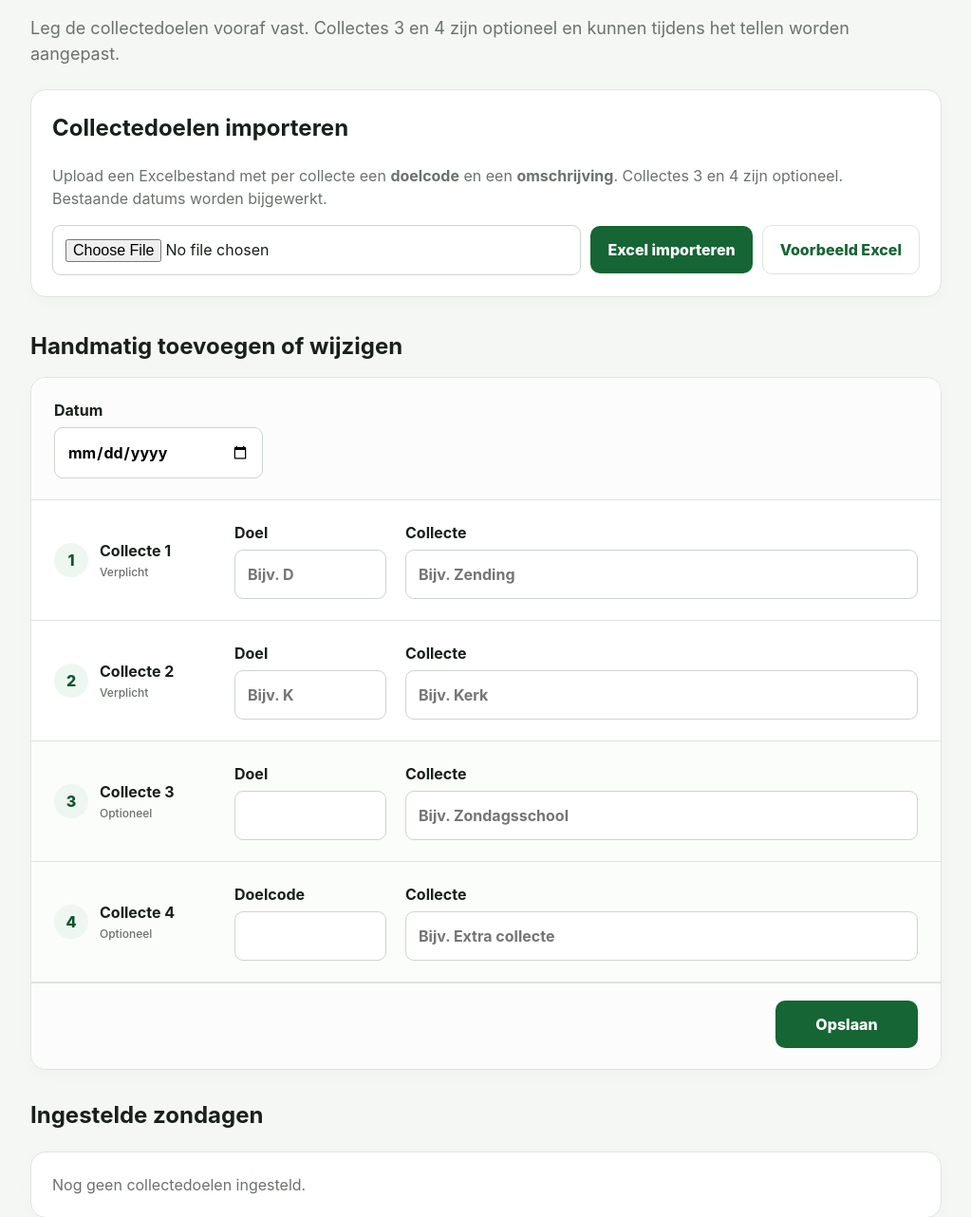
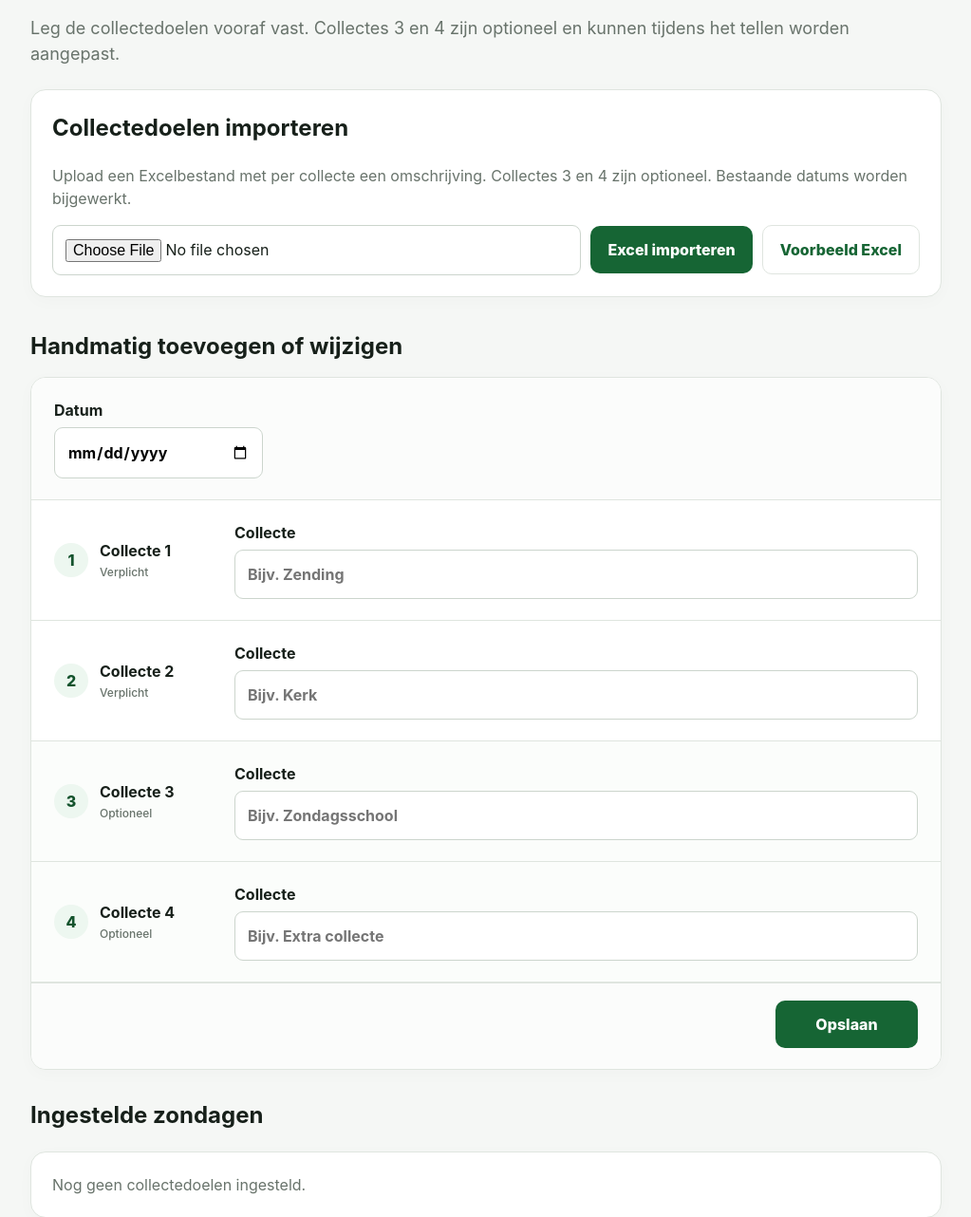
Before and after one commit to Williamwespi/collecte-app, a FastAPI app: page /doelen in a window 1280 px wide. Shown: the part 178-1460 px from the top of the page at 95% size, without its empty margins (128-1151 px from the left). Run offline with FastAPI, Linux system fonts and the light colour scheme; the visitor is signed in with stand-in values (Sample User, id 1); data that the repository does not hold is empty.

Commit message:
Doelcodes verbergen en zondagen oplopend sorteren

```diff
--- a/routes/publiek.py
+++ b/routes/publiek.py
@@ -725,7 +725,7 @@ def doelen(
             """
             SELECT *
             FROM collectedoelen
-            ORDER BY datum DESC
+            ORDER BY datum ASC
             """
         ).fetchall()
 
@@ -749,15 +749,11 @@ def doel_opslaan(
 
     datum: str = Form(...),
 
-    doelcode_1: str = Form(...),
     doel_1: str = Form(...),
 
-    doelcode_2: str = Form(...),
     doel_2: str = Form(...),
 
-    doelcode_3: str = Form(""),
     doel_3: str = Form(""),
-    doelcode_4: str = Form(""),
     doel_4: str = Form(""),
 ):
 
@@ -767,40 +763,25 @@ def doel_opslaan(
             """
             INSERT INTO collectedoelen(
                 datum,
-                doelcode_1,
                 doel_1,
-                doelcode_2,
                 doel_2,
-                doelcode_3,
                 doel_3,
-                doelcode_4,
                 doel_4
             )
-            VALUES(?,?,?,?,?,?,?,?,?)
+            VALUES(?,?,?,?,?)
 
             ON CONFLICT(datum)
             DO UPDATE SET
-                doelcode_1=excluded.doelcode_1,
                 doel_1=excluded.doel_1,
-                doelcode_2=excluded.doelcode_2,
                 doel_2=excluded.doel_2,
-                doelcode_3=excluded.doelcode_3,
                 doel_3=excluded.doel_3,
-                doelcode_4=excluded.doelcode_4,
                 doel_4=excluded.doel_4
             """,
             (
                 datum,
-
-                doelcode_1.strip(),
                 doel_1.strip(),
-
-                doelcode_2.strip(),
                 doel_2.strip(),
-
-                doelcode_3.strip(),
                 doel_3.strip(),
-                doelcode_4.strip(),
                 doel_4.strip(),
             ),
         )
@@ -935,33 +916,9 @@ async def doelen_importeren(
 
         ws = wb.active
 
-        # ----------------------------------------------------
-        # We lezen bewust op kolompositie.
-        #
-        # A = Datum, followed by alternating code and description columns.
-        #
-        # Dit is nodig omdat "Doel" vier keer voorkomt.
-        # ----------------------------------------------------
-
-        verwachte_headers_3 = [
-            "datum",
-            "doel",
-            "collecte 1",
-            "doel",
-            "collecte 2",
-            "doel",
-            "collecte 3",
-        ]
-
-        verwachte_headers_4 = [
-            *verwachte_headers_3,
-            "doel",
-            "collecte 4",
-        ]
-
         werkelijke_headers = []
 
-        for kolom in range(1, 10):
+        for kolom in range(1, ws.max_column + 1):
 
             waarde = ws.cell(
                 1,
@@ -979,22 +936,39 @@ async def doelen_importeren(
         while werkelijke_headers and not werkelijke_headers[-1]:
             werkelijke_headers.pop()
 
-        if (
-            werkelijke_headers != verwachte_headers_3
-            and werkelijke_headers != verwachte_headers_4
-        ):
+        omschrijving_headers = {
+            tuple(["datum", "collecte 1", "collecte 2"]): (2, 3),
+            tuple(["datum", "collecte 1", "collecte 2", "collecte 3"]): (2, 3, 4),
+            tuple(["datum", "collecte 1", "collecte 2", "collecte 3", "collecte 4"]): (
+                2, 3, 4, 5
+            ),
+        }
+        legacy_headers = {
+            tuple([
+                "datum", "doel", "collecte 1", "doel", "collecte 2",
+                "doel", "collecte 3",
+            ]): ((2, 4, 6), (3, 5, 7)),
+            tuple([
+                "datum", "doel", "collecte 1", "doel", "collecte 2",
+                "doel", "collecte 3", "doel", "collecte 4",
+            ]): ((2, 4, 6, 8), (3, 5, 7, 9)),
+        }
+
+        header = tuple(werkelijke_headers)
+        if header in omschrijving_headers:
+            doel_kolommen = None
+            omschrijving_kolommen = omschrijving_headers[header]
+        elif header in legacy_headers:
+            doel_kolommen, omschrijving_kolommen = legacy_headers[header]
+        else:
 
             raise ValueError(
-                "De eerste rij moet één van deze formaten bevatten: "
-                "Datum | Doel | Collecte 1 | "
-                "Doel | Collecte 2 | "
-                "Doel | Collecte 3 (optioneel), of "
-                "Doel | Collecte 3 | Doel | Collecte 4"
+                "De eerste rij moet bevatten: Datum | Collecte 1 | "
+                "Collecte 2, eventueel aangevuld met Collecte 3 en Collecte 4. "
+                "Bestaande bestanden met Doel-codekolommen blijven ook geldig."
             )
 
-        heeft_vierde_import = (
-            werkelijke_headers == verwachte_headers_4
-        )
+        aantal_collectes = len(omschrijving_kolommen)
 
         aantal = 0
 
@@ -1009,50 +983,29 @@ async def doelen_importeren(
                     ws.cell(rij, 1).value
                 )
 
-                doelcode_1 = excel_tekst(
-                    ws.cell(rij, 2).value
+                omschrijvingen = [
+                    excel_tekst(ws.cell(rij, kolom).value)
+                    for kolom in omschrijving_kolommen
+                ]
+                doelcodes = (
+                    [
+                        excel_tekst(ws.cell(rij, kolom).value)
+                        for kolom in doel_kolommen
+                    ]
+                    if doel_kolommen
+                    else [""] * aantal_collectes
                 )
-
-                doel_1 = excel_tekst(
-                    ws.cell(rij, 3).value
-                )
-
-                doelcode_2 = excel_tekst(
-                    ws.cell(rij, 4).value
-                )
-
-                doel_2 = excel_tekst(
-                    ws.cell(rij, 5).value
-                )
-
-                doelcode_3 = excel_tekst(
-                    ws.cell(rij, 6).value
-                )
-
-                doel_3 = excel_tekst(
-                    ws.cell(rij, 7).value
-                )
-
-                doelcode_4 = excel_tekst(
-                    ws.cell(rij, 8).value
-                )
-
-                doel_4 = excel_tekst(
-                    ws.cell(rij, 9).value
-                )
+                doelcodes = [
+                    code if omschrijving else ""
+                    for code, omschrijving in zip(doelcodes, omschrijvingen)
+                ]
 
                 # Helemaal lege regel overslaan
 
                 if (
                     raw_datum is None
-                    and not doelcode_1
-                    and not doel_1
-                    and not doelcode_2
-                    and not doel_2
-                    and not doelcode_3
-                    and not doel_3
-                    and not doelcode_4
-                    and not doel_4
+                    and not any(doelcodes)
+                    and not any(omschrijvingen)
                 ):
 
                     continue
@@ -1062,84 +1015,53 @@ async def doelen_importeren(
                     rij,
                 )
 
-                if not doelcode_1:
-
-                    raise ValueError(
-                        f"Doel voor collecte 1 "
-                        f"ontbreekt op rij {rij}."
-                    )
-
-                if not doel_1:
+                if not omschrijvingen[0]:
 
                     raise ValueError(
                         f"Collecte 1 ontbreekt "
                         f"op rij {rij}."
                     )
 
-                if not doelcode_2:
-
-                    raise ValueError(
-                        f"Doel voor collecte 2 "
-                        f"ontbreekt op rij {rij}."
-                    )
-
-                if not doel_2:
+                if len(omschrijvingen) < 2 or not omschrijvingen[1]:
 
                     raise ValueError(
                         f"Collecte 2 ontbreekt "
                         f"op rij {rij}."
                     )
 
-                # Collecte 3 is optioneel.
-                # Als één van beide is ingevuld,
-                # moeten beide ingevuld zijn.
-
-                if (
-                    bool(doelcode_3)
-                    != bool(doel_3)
-                ):
-
-                    raise ValueError(
-                        f"Vul op rij {rij} voor "
-                        f"collecte 3 zowel Doel "
-                        f"als Collecte 3 in."
-                    )
-
-                if (
-                    bool(doelcode_4)
-                    != bool(doel_4)
-                ):
-                    raise ValueError(
-                        f"Vul op rij {rij} voor "
-                        f"collecte 4 zowel Doel "
-                        f"als Collecte 4 in."
-                    )
-
                 kolommen = [
                     "datum",
-                    "doelcode_1",
                     "doel_1",
-                    "doelcode_2",
                     "doel_2",
-                    "doelcode_3",
                     "doel_3",
                 ]
                 waarden = [
                     datum,
-                    doelcode_1,
-                    doel_1,
-                    doelcode_2,
-                    doel_2,
-                    doelcode_3,
-                    doel_3,
+                    omschrijvingen[0],
+                    omschrijvingen[1],
+                    omschrijvingen[2] if len(omschrijvingen) > 2 else "",
                 ]
 
-                if heeft_vierde_import:
-                    kolommen.extend(("doelcode_4", "doel_4"))
-                    waarden.extend((doelcode_4, doel_4))
+                if aantal_collectes == 4:
+                    kolommen.append("doel_4")
+                    waarden.append(omschrijvingen[3])
+
+                if doel_kolommen:
+                    code_kolommen = [
+                        f"doelcode_{nummer}"
+                        for nummer in range(1, aantal_collectes + 1)
+                    ]
+                    kolommen.extend(code_kolommen)
+                    waarden.extend(doelcodes)
 
                 updates = ",".join(
-                    f"{kolom}=excluded.{kolom}"
+                    (
+                        f"{kolom}=CASE WHEN excluded.{kolom}='' "
+                        f"THEN collectedoelen.{kolom} "
+                        f"ELSE excluded.{kolom} END"
+                        if kolom.startswith("doelcode_")
+                        else f"{kolom}=excluded.{kolom}"
+                    )
                     for kolom in kolommen
                     if kolom != "datum"
                 )
@@ -1192,13 +1114,9 @@ def doelen_voorbeeld():
     ws.append(
         [
             "Datum",
-            "Doel",
             "Collecte 1",
-            "Doel",
             "Collecte 2",
-            "Doel",
             "Collecte 3",
-            "Doel",
             "Collecte 4",
         ]
     )
@@ -1208,12 +1126,8 @@ def doelen_voorbeeld():
     ws.append(
         [
             date(jaar, 1, 4),
-            "101",
             "Kerk",
-            "201",
             "Diaconie",
-            "",
-            "",
             "",
             "",
         ]
@@ -1222,13 +1136,9 @@ def doelen_voorbeeld():
     ws.append(
         [
             date(jaar, 1, 11),
-            "101",
             "Kerk",
-            "201",
             "Diaconie",
-            "301",
             "Extra doel",
-            "401",
             "Vierde doel",
         ]
     )
@@ -1247,14 +1157,10 @@ def doelen_voorbeeld():
 
     for column, width in {
         "A": 16,
-        "B": 14,
+        "B": 34,
         "C": 34,
-        "D": 14,
+        "D": 34,
         "E": 34,
-        "F": 14,
-        "G": 34,
-        "H": 14,
-        "I": 34,
     }.items():
         ws.column_dimensions[column].width = width
 
--- a/static/css/style.css
+++ b/static/css/style.css
@@ -46,7 +46,7 @@
 
 .doel-rij {
     display: grid;
-    grid-template-columns: 170px 160px minmax(260px, 1fr);
+    grid-template-columns: 170px minmax(260px, 1fr);
     gap: 20px;
     align-items: end;
 
@@ -110,15 +110,9 @@
     margin: 0;
 }
 
-.doel-code input,
 .doel-omschrijving input {
     margin-top: 6px;
 }
-
-.doel-code input {
-    font-weight: 700;
-}
-
 
 /* OPTIONELE DERDE COLLECTE */
 
@@ -169,7 +163,6 @@
         margin-bottom: 2px;
     }
 
-    .doel-code,
     .doel-omschrijving {
         width: 100%;
     }
--- a/templates/doelen.html
+++ b/templates/doelen.html
@@ -38,8 +38,7 @@
     <h2>Collectedoelen importeren</h2>
 
     <p>
-        Upload een Excelbestand met per collecte een
-        <strong>doelcode</strong> en een <strong>omschrijving</strong>.
+        Upload een Excelbestand met per collecte een omschrijving.
         Collectes 3 en 4 zijn optioneel. Bestaande datums worden bijgewerkt.
     </p>
 
@@ -125,19 +124,6 @@
             </div>
 
 
-            <label class="doel-code">
-
-                Doel
-
-                <input
-                    name="doelcode_1"
-                    required
-                    placeholder="Bijv. D"
-                >
-
-            </label>
-
-
             <label class="doel-omschrijving">
 
                 Collecte
@@ -169,19 +155,6 @@
                 </div>
 
             </div>
-
-
-            <label class="doel-code">
-
-                Doel
-
-                <input
-                    name="doelcode_2"
-                    required
-                    placeholder="Bijv. K"
-                >
-
-            </label>
 
 
             <label class="doel-omschrijving">
@@ -217,17 +190,6 @@
             </div>
 
 
-            <label class="doel-code">
-
-                Doel
-
-                <input
-                    name="doelcode_3"
-                >
-
-            </label>
-
-
             <label class="doel-omschrijving">
 
                 Collecte
@@ -257,17 +219,6 @@
                 </div>
 
             </div>
-
-
-            <label class="doel-code">
-
-                Doelcode
-
-                <input
-                    name="doelcode_4"
-                >
-
-            </label>
 
 
             <label class="doel-omschrijving">
@@ -324,17 +275,11 @@
             <small>
 
                 1.
-                {% if r.doelcode_1 %}
-                    {{ r.doelcode_1 }} ·
-                {% endif %}
                 {{ r.doel_1 }}
 
                 &nbsp;&nbsp;
 
                 2.
-                {% if r.doelcode_2 %}
-                    {{ r.doelcode_2 }} ·
-                {% endif %}
                 {{ r.doel_2 }}
 
                 {% if r.doel_3 %}
@@ -342,9 +287,6 @@
                     &nbsp;&nbsp;
 
                     3.
-                    {% if r.doelcode_3 %}
-                        {{ r.doelcode_3 }} ·
-                    {% endif %}
                     {{ r.doel_3 }}
 
                 {% endif %}
@@ -354,9 +296,6 @@
                     &nbsp;&nbsp;
 
                     4.
-                    {% if r.doelcode_4 %}
-                        {{ r.doelcode_4 }} ·
-                    {% endif %}
                     {{ r.doel_4 }}
 
                 {% endif %}
```
